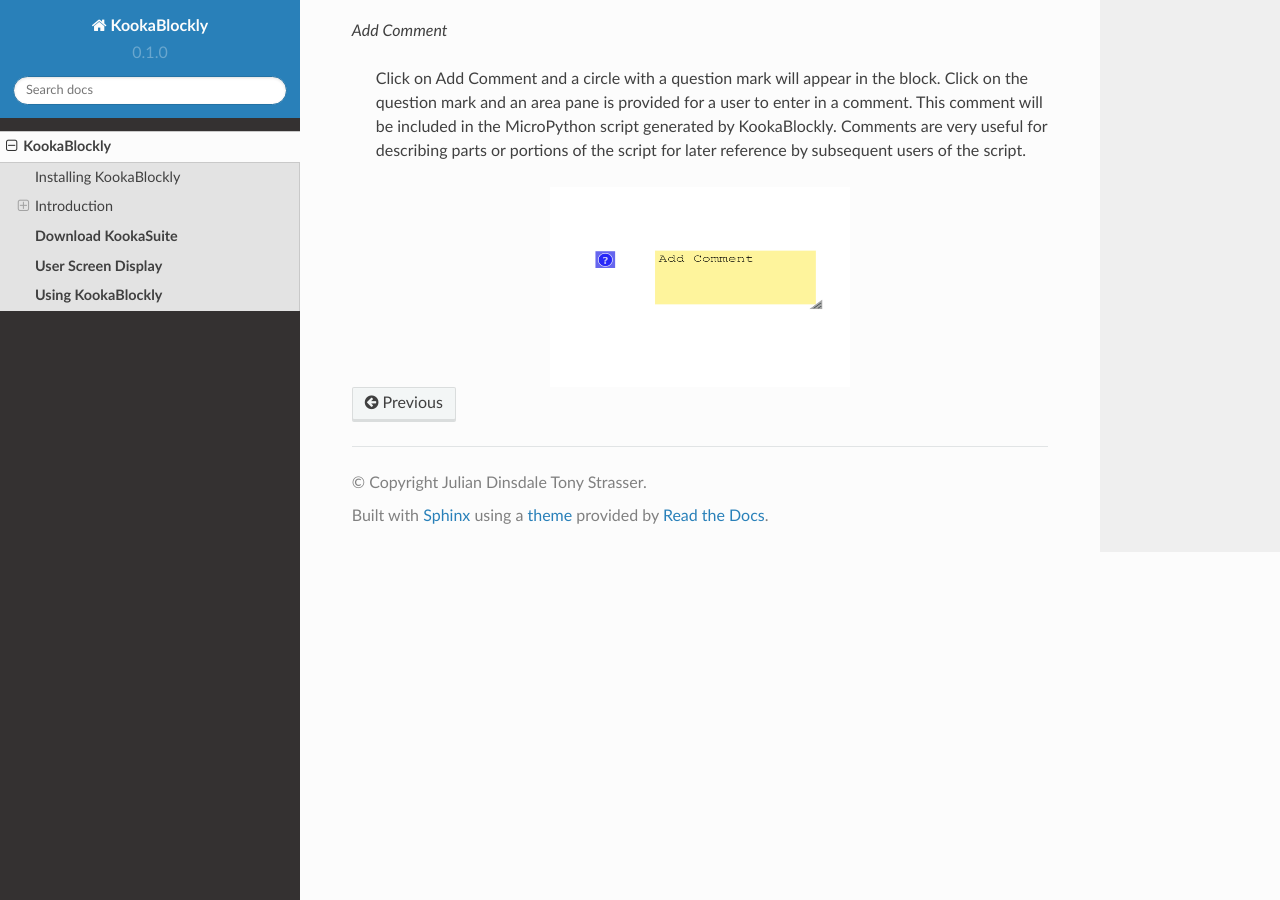
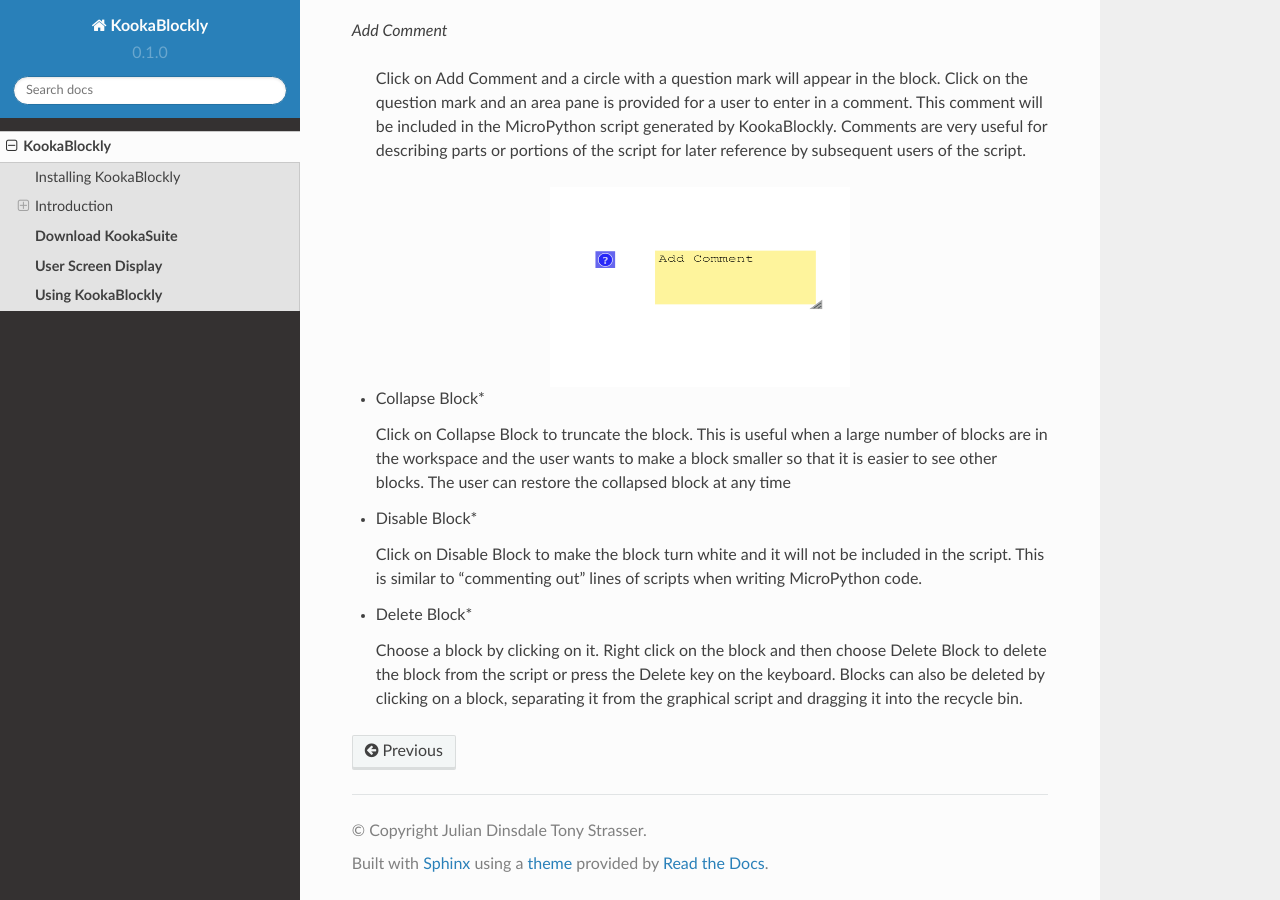
Before and after one commit to JulianDinsdale/KookaBlockly, a Sphinx documentation site: the page built from docs/source/KookaBlockly_Overview.rst, in a window 1280 px wide and 900 px high, scrolled down 11528 px. Built offline with Sphinx 7.4.7 and the Read the Docs theme 2.0.0, drawn with Linux system fonts in a browser that asks for light colours.

Commit message:
last text added

```diff
--- a/docs/source/KookaBlockly_Overview.rst
+++ b/docs/source/KookaBlockly_Overview.rst
@@ -454,3 +454,22 @@
     :height: 200
     :align: center
     :alt: Add Comment Block
+
+
+
+*       Collapse Block*
+
+        Click on Collapse Block to truncate the block.  This is useful when a large number of blocks are in the workspace
+        and the user wants to make a block smaller so that it is easier to see other blocks.  The user can restore the
+        collapsed block at any time
+
+*       Disable Block*
+
+        Click on Disable Block to make the block turn white and it will not be included in the script.  This is similar
+        to “commenting out” lines of scripts when writing MicroPython code.
+
+*       Delete Block*
+
+        Choose a block by clicking on it.  Right click on the block and then choose Delete Block to delete the block from
+        the script or press the Delete key on the keyboard.   Blocks can also be deleted by clicking on a block, separating
+        it from the graphical script and dragging it into the recycle bin.
```
